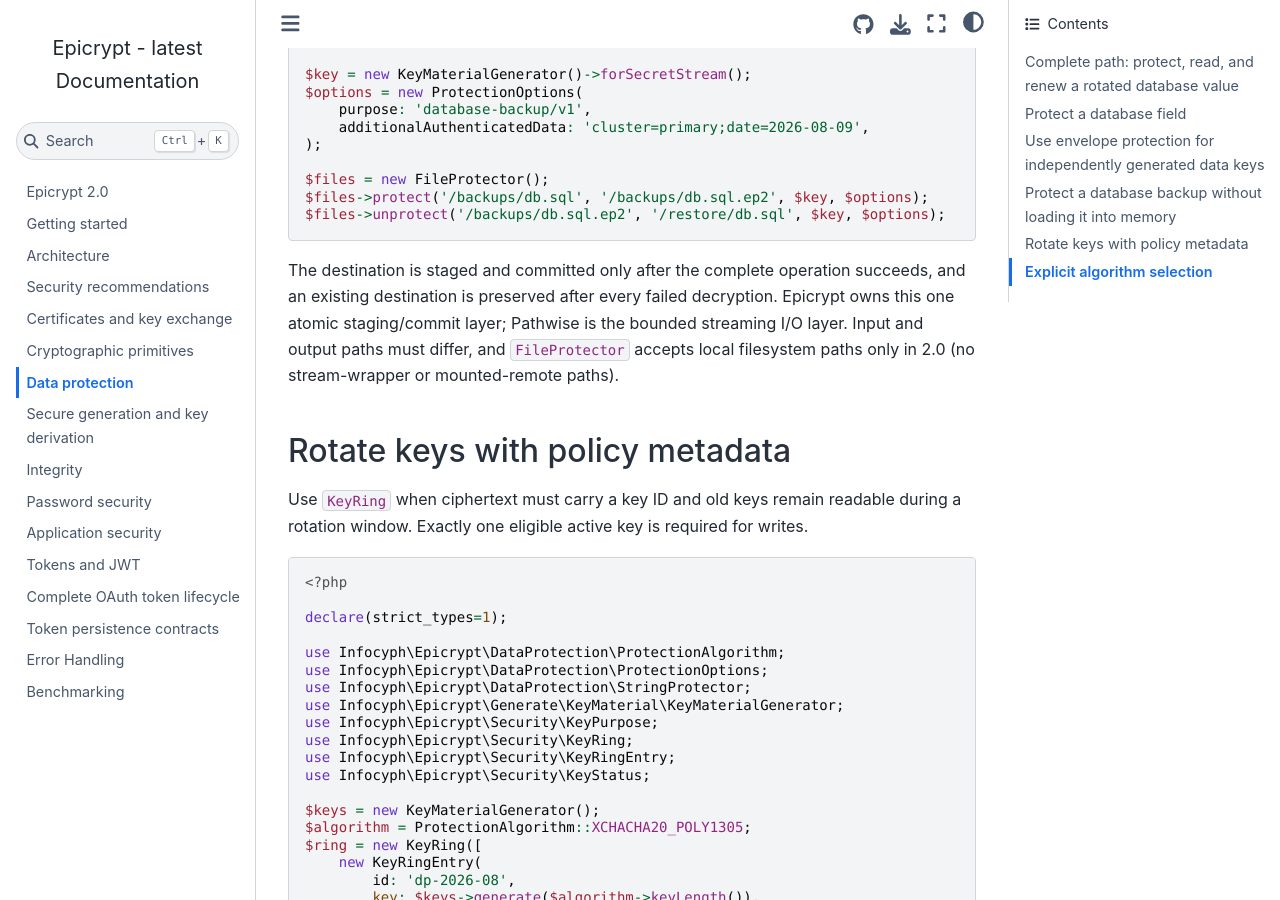
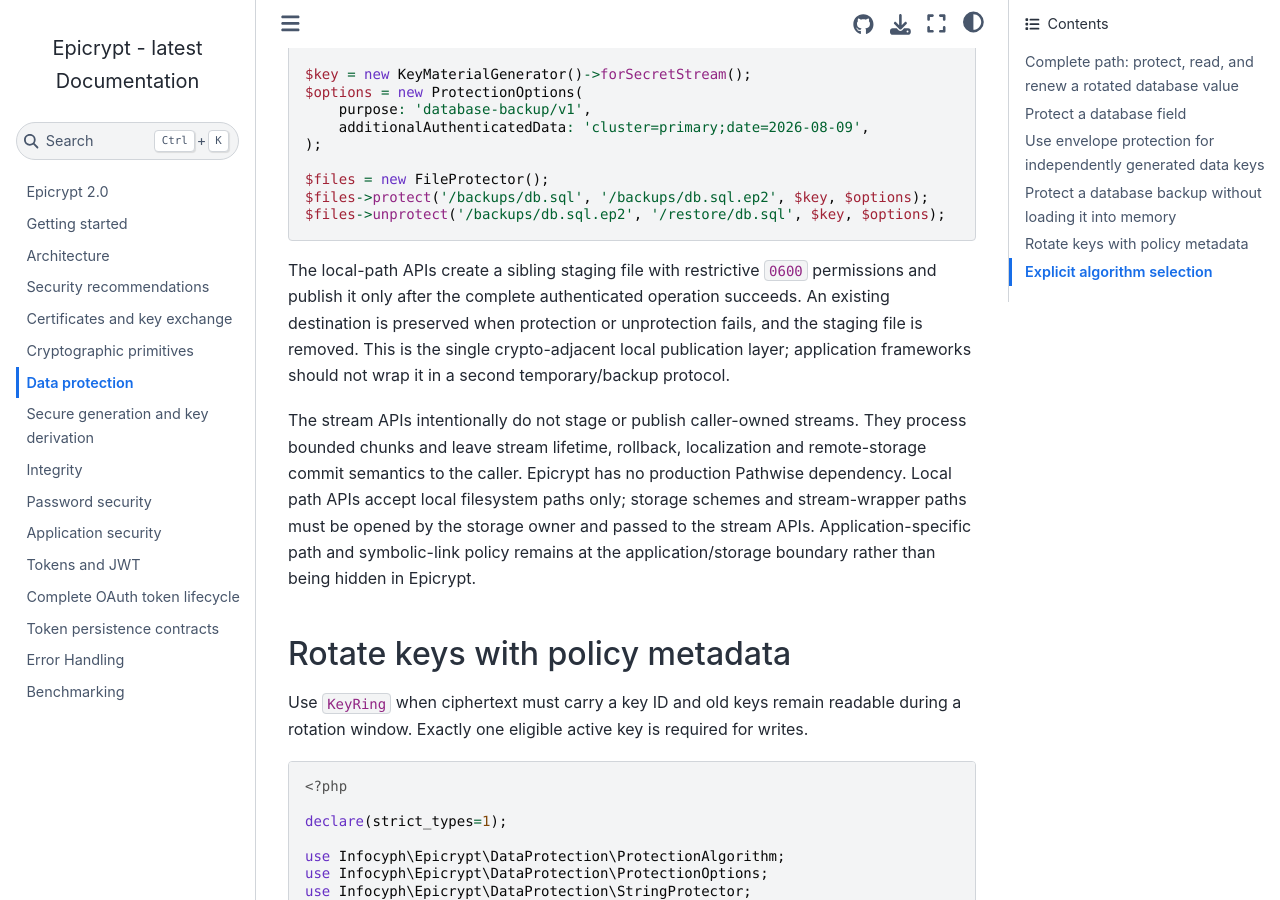
Before and after one commit to infocyph/Epicrypt, a Sphinx documentation site: the page built from docs/data-protection.rst, in a window 1280 px wide and 900 px high, scrolled down 3274 px. Built offline with Sphinx 7.4.7 and the Sphinx Book theme 1.1.4, drawn with Linux system fonts in a browser that asks for light colours.

Commit message:
docs(data-protection): define local publication ownership

```diff
--- a/docs/data-protection.rst
+++ b/docs/data-protection.rst
@@ -176,12 +176,20 @@
    $files->protect('/backups/db.sql', '/backups/db.sql.ep2', $key, $options);
    $files->unprotect('/backups/db.sql.ep2', '/restore/db.sql', $key, $options);
 
-The destination is staged and committed only after the complete operation
-succeeds, and an existing destination is preserved after every failed
-decryption. Epicrypt owns this one atomic staging/commit layer; Pathwise is the
-bounded streaming I/O layer. Input and output paths must differ, and
-``FileProtector`` accepts local filesystem paths only in 2.0 (no stream-wrapper
-or mounted-remote paths).
+The local-path APIs create a sibling staging file with restrictive ``0600``
+permissions and publish it only after the complete authenticated operation
+succeeds. An existing destination is preserved when protection or unprotection
+fails, and the staging file is removed. This is the single crypto-adjacent
+local publication layer; application frameworks should not wrap it in a second
+temporary/backup protocol.
+
+The stream APIs intentionally do not stage or publish caller-owned streams.
+They process bounded chunks and leave stream lifetime, rollback, localization
+and remote-storage commit semantics to the caller. Epicrypt has no production
+Pathwise dependency. Local path APIs accept local filesystem paths only; storage
+schemes and stream-wrapper paths must be opened by the storage owner and passed
+to the stream APIs. Application-specific path and symbolic-link policy remains
+at the application/storage boundary rather than being hidden in Epicrypt.
 
 Rotate keys with policy metadata
 --------------------------------
```
